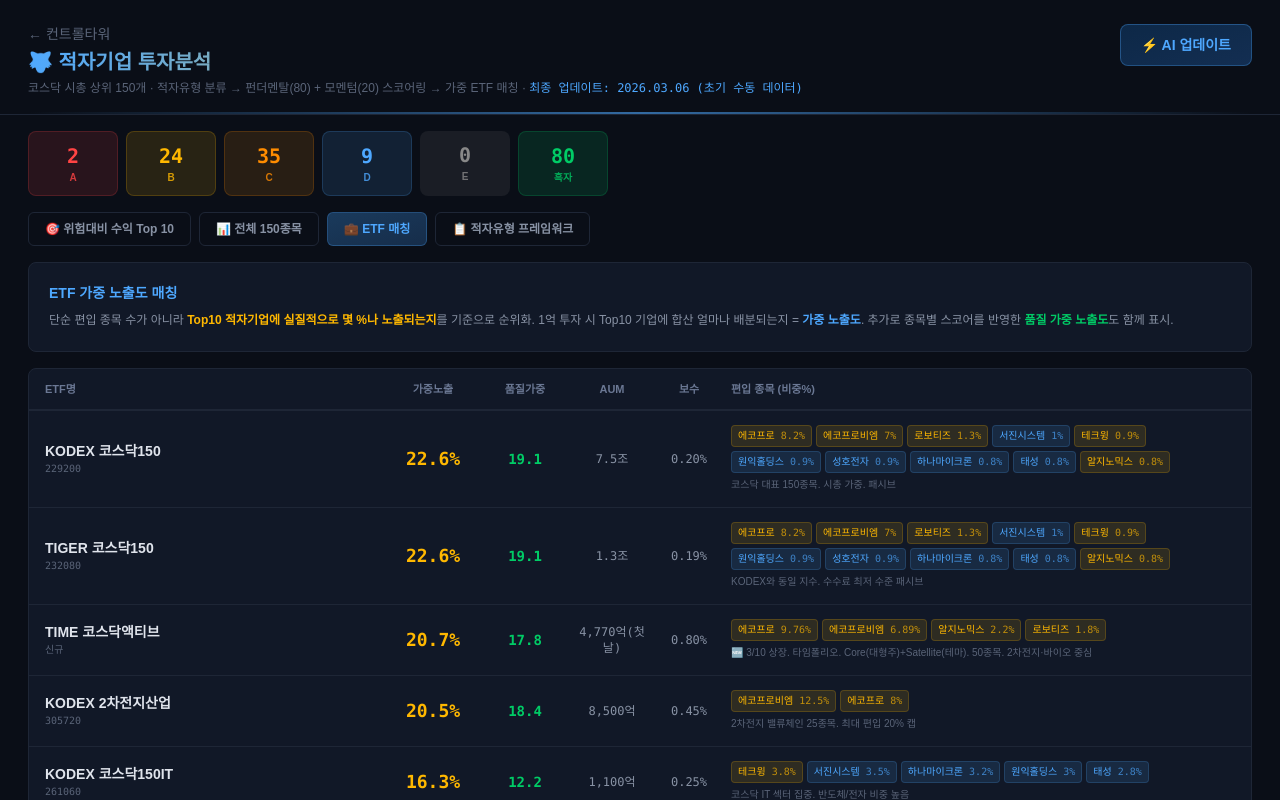
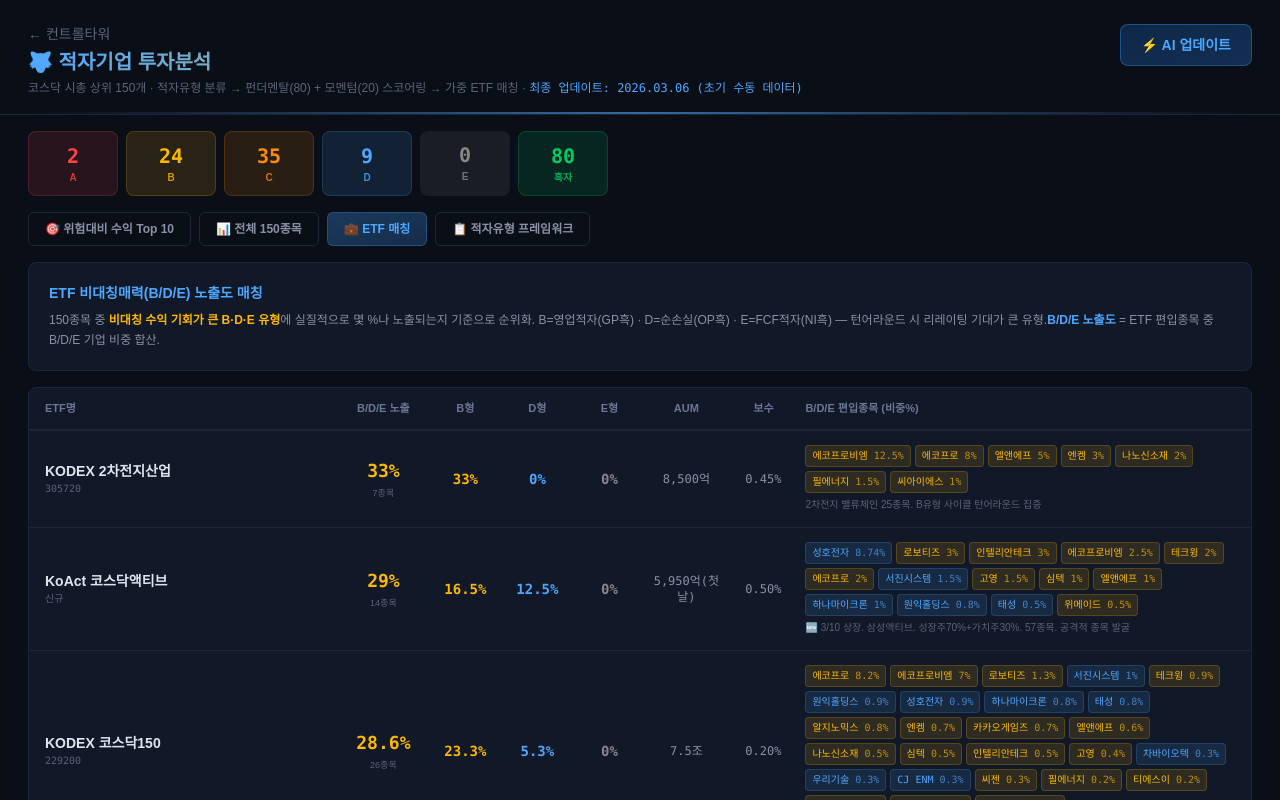
Before and after one commit to mib7514/wolfpack, a Next.js app: page /modules/deficit-analysis in a window 1280 px wide. Both pictures are taken after a click on the button "💼 ETF 매칭". Shown: the top 800 px of the page. Built offline with nearby package versions, Linux system fonts and the light colour scheme.

Commit message:
Update page.js

```diff
--- a/app/modules/deficit-analysis/page.js
+++ b/app/modules/deficit-analysis/page.js
@@ -227,78 +227,91 @@ const INITIAL_TOP10 = TOP10_DEFICIT.map((c) => {
 const ETF_DATA = [
   {
     name: "KODEX 코스닥150", code: "229200", aum: "7.5조", fee: "0.20%",
-    note: "코스닥 대표 150종목. 시총 가중. 패시브",
+    note: "코스닥 대표 150종목 패시브. 시총 가중. B/D/E 전종목 자연 편입",
     holdings: [
-      { name: "에코프로", weight: 8.2 },
-      { name: "에코프로비엠", weight: 7.0 },
-      { name: "로보티즈", weight: 1.3 },
-      { name: "테크윙", weight: 0.9 },
-      { name: "서진시스템", weight: 1.0 },
-      { name: "원익홀딩스", weight: 0.9 },
-      { name: "하나마이크론", weight: 0.8 },
-      { name: "성호전자", weight: 0.9 },
-      { name: "태성", weight: 0.8 },
-      { name: "알지노믹스", weight: 0.8 },
+      { name: "에코프로", weight: 8.2 }, { name: "에코프로비엠", weight: 7.0 },
+      { name: "로보티즈", weight: 1.3 }, { name: "테크윙", weight: 0.9 },
+      { name: "서진시스템", weight: 1.0 }, { name: "원익홀딩스", weight: 0.9 },
+      { name: "하나마이크론", weight: 0.8 }, { name: "성호전자", weight: 0.9 },
+      { name: "태성", weight: 0.8 }, { name: "알지노믹스", weight: 0.8 },
+      { name: "엔켐", weight: 0.7 }, { name: "카카오게임즈", weight: 0.7 },
+      { name: "나노신소재", weight: 0.5 }, { name: "심텍", weight: 0.5 },
+      { name: "인텔리안테크", weight: 0.5 }, { name: "고영", weight: 0.4 },
+      { name: "차바이오텍", weight: 0.3 }, { name: "엘앤에프", weight: 0.6 },
+      { name: "우리기술", weight: 0.3 }, { name: "CJ ENM", weight: 0.3 },
+      { name: "씨젠", weight: 0.3 }, { name: "필에너지", weight: 0.2 },
+      { name: "티에스이", weight: 0.2 }, { name: "네오위즈", weight: 0.2 },
+      { name: "위메이드", weight: 0.2 }, { name: "씨아이에스", weight: 0.1 },
+    ],
+  },
+  {
+    name: "TIGER 코스닥150", code: "232080", aum: "1.3조", fee: "0.19%",
+    note: "KODEX와 동일 지수. 최저 보수 패시브. B/D/E 전종목 자연 편입",
+    holdings: [
+      { name: "에코프로", weight: 8.2 }, { name: "에코프로비엠", weight: 7.0 },
+      { name: "로보티즈", weight: 1.3 }, { name: "테크윙", weight: 0.9 },
+      { name: "서진시스템", weight: 1.0 }, { name: "원익홀딩스", weight: 0.9 },
+      { name: "하나마이크론", weight: 0.8 }, { name: "성호전자", weight: 0.9 },
+      { name: "태성", weight: 0.8 }, { name: "알지노믹스", weight: 0.8 },
+      { name: "엔켐", weight: 0.7 }, { name: "카카오게임즈", weight: 0.7 },
+      { name: "나노신소재", weight: 0.5 }, { name: "심텍", weight: 0.5 },
+      { name: "인텔리안테크", weight: 0.5 }, { name: "고영", weight: 0.4 },
+      { name: "차바이오텍", weight: 0.3 }, { name: "엘앤에프", weight: 0.6 },
+      { name: "우리기술", weight: 0.3 }, { name: "CJ ENM", weight: 0.3 },
+      { name: "씨젠", weight: 0.3 }, { name: "필에너지", weight: 0.2 },
+      { name: "티에스이", weight: 0.2 }, { name: "네오위즈", weight: 0.2 },
+      { name: "위메이드", weight: 0.2 }, { name: "씨아이에스", weight: 0.1 },
     ],
   },
   {
     name: "TIME 코스닥액티브", code: "신규", aum: "4,770억(첫날)", fee: "0.80%",
-    note: "🆕 3/10 상장. 타임폴리오. Core(대형주)+Satellite(테마). 50종목. 2차전지·바이오 중심",
+    note: "🆕 3/10 상장. 타임폴리오. Core+Satellite. 50종목. 2차전지·바이오 중심",
     holdings: [
-      { name: "에코프로", weight: 9.76 },
-      { name: "에코프로비엠", weight: 6.89 },
-      { name: "알지노믹스", weight: 2.2 },
-      { name: "로보티즈", weight: 1.8 },
+      { name: "에코프로", weight: 9.76 }, { name: "에코프로비엠", weight: 6.89 },
+      { name: "알지노믹스", weight: 2.2 }, { name: "로보티즈", weight: 1.8 },
+      { name: "서진시스템", weight: 0.9 }, { name: "성호전자", weight: 0.7 },
+      { name: "태성", weight: 0.6 }, { name: "테크윙", weight: 0.7 },
+      { name: "하나마이크론", weight: 0.5 }, { name: "원익홀딩스", weight: 0.5 },
+      { name: "엘앤에프", weight: 1.5 }, { name: "나노신소재", weight: 0.8 },
     ],
   },
   {
     name: "KoAct 코스닥액티브", code: "신규", aum: "5,950억(첫날)", fee: "0.50%",
     note: "🆕 3/10 상장. 삼성액티브. 성장주70%+가치주30%. 57종목. 공격적 종목 발굴",
     holdings: [
-      { name: "성호전자", weight: 8.74 },
-      { name: "로보티즈", weight: 3.0 },
-      { name: "테크윙", weight: 2.0 },
-      { name: "서진시스템", weight: 1.5 },
+      { name: "성호전자", weight: 8.74 }, { name: "로보티즈", weight: 3.0 },
+      { name: "테크윙", weight: 2.0 }, { name: "서진시스템", weight: 1.5 },
+      { name: "에코프로비엠", weight: 2.5 }, { name: "에코프로", weight: 2.0 },
+      { name: "인텔리안테크", weight: 3.0 }, { name: "고영", weight: 1.5 },
+      { name: "심텍", weight: 1.0 }, { name: "엘앤에프", weight: 1.0 },
+      { name: "하나마이크론", weight: 1.0 }, { name: "원익홀딩스", weight: 0.8 },
+      { name: "태성", weight: 0.5 }, { name: "위메이드", weight: 0.5 },
     ],
   },
   {
     name: "KODEX 2차전지산업", code: "305720", aum: "8,500억", fee: "0.45%",
-    note: "2차전지 밸류체인 25종목. 최대 편입 20% 캡",
+    note: "2차전지 밸류체인 25종목. B유형 사이클 턴어라운드 집중",
     holdings: [
-      { name: "에코프로비엠", weight: 12.5 },
-      { name: "에코프로", weight: 8.0 },
-    ],
-  },
-  {
-    name: "TIGER 코스닥150", code: "232080", aum: "1.3조", fee: "0.19%",
-    note: "KODEX와 동일 지수. 수수료 최저 수준 패시브",
-    holdings: [
-      { name: "에코프로", weight: 8.2 },
-      { name: "에코프로비엠", weight: 7.0 },
-      { name: "로보티즈", weight: 1.3 },
-      { name: "테크윙", weight: 0.9 },
-      { name: "서진시스템", weight: 1.0 },
-      { name: "원익홀딩스", weight: 0.9 },
-      { name: "하나마이크론", weight: 0.8 },
-      { name: "성호전자", weight: 0.9 },
-      { name: "태성", weight: 0.8 },
-      { name: "알지노믹스", weight: 0.8 },
+      { name: "에코프로비엠", weight: 12.5 }, { name: "에코프로", weight: 8.0 },
+      { name: "엘앤에프", weight: 5.0 }, { name: "나노신소재", weight: 2.0 },
+      { name: "엔켐", weight: 3.0 }, { name: "필에너지", weight: 1.5 },
+      { name: "씨아이에스", weight: 1.0 },
     ],
   },
   {
     name: "KODEX 코스닥150IT", code: "261060", aum: "1,100억", fee: "0.25%",
-    note: "코스닥 IT 섹터 집중. 반도체/전자 비중 높음",
+    note: "코스닥 IT 섹터 집중. B/D유형 반도체장비 밀집",
     holdings: [
-      { name: "테크윙", weight: 3.8 },
-      { name: "서진시스템", weight: 3.5 },
-      { name: "하나마이크론", weight: 3.2 },
-      { name: "원익홀딩스", weight: 3.0 },
-      { name: "태성", weight: 2.8 },
+      { name: "테크윙", weight: 3.8 }, { name: "서진시스템", weight: 3.5 },
+      { name: "하나마이크론", weight: 3.2 }, { name: "원익홀딩스", weight: 3.0 },
+      { name: "태성", weight: 2.8 }, { name: "성호전자", weight: 2.0 },
+      { name: "심텍", weight: 1.8 }, { name: "고영", weight: 1.5 },
+      { name: "인텔리안테크", weight: 1.2 }, { name: "티에스이", weight: 1.0 },
     ],
   },
   {
     name: "TIGER 코리아휴머노이드로봇", code: "490600", aum: "2,800억", fee: "0.45%",
-    note: "휴머노이드 로봇 산업 집중. 레인보우로보틱스 15.7%",
+    note: "휴머노이드 로봇 산업 집중. B유형 로보티즈 10.9%",
     holdings: [
       { name: "로보티즈", weight: 10.9 },
     ],
@@ -312,36 +325,56 @@ const ETF_DATA = [
   },
   {
     name: "KoAct AI인프라액티브", code: "KoAct", aum: "2,100억", fee: "0.50%",
-    note: "삼성액티브. AI 인프라 핵심 기업. 반도체 장비·소재 집중",
+    note: "삼성액티브. AI 인프라 핵심. B/D유형 반도체장비 집중",
     holdings: [
-      { name: "테크윙", weight: 4.5 },
-      { name: "서진시스템", weight: 2.8 },
-      { name: "하나마이크론", weight: 2.2 },
+      { name: "테크윙", weight: 4.5 }, { name: "서진시스템", weight: 2.8 },
+      { name: "하나마이크론", weight: 2.2 }, { name: "고영", weight: 2.0 },
+      { name: "심텍", weight: 1.5 }, { name: "원익홀딩스", weight: 1.0 },
     ],
   },
   {
     name: "PLUS 코스닥150액티브", code: "신규(3/17)", aum: "상장 예정", fee: "0.15%",
-    note: "🔜 3/17 상장 예정. 한화. 코스닥150 기반 네거티브 스크리닝+30종목 집중. 최저 보수",
+    note: "🔜 3/17 상장 예정. 한화. 코스닥150 네거티브 스크리닝+30종목 압축. 최저 보수",
     holdings: [
-      { name: "에코프로", weight: 7.0 },
-      { name: "에코프로비엠", weight: 6.0 },
-      { name: "로보티즈", weight: 1.5 },
-      { name: "테크윙", weight: 1.0 },
+      { name: "에코프로", weight: 7.0 }, { name: "에코프로비엠", weight: 6.0 },
+      { name: "로보티즈", weight: 1.5 }, { name: "테크윙", weight: 1.0 },
+      { name: "서진시스템", weight: 1.5 }, { name: "성호전자", weight: 1.0 },
+      { name: "하나마이크론", weight: 0.8 }, { name: "태성", weight: 0.8 },
+      { name: "엘앤에프", weight: 1.2 }, { name: "원익홀딩스", weight: 0.5 },
     ],
   },
 ];
 
-// ETF 가중노출도 계산 (top10 리스트를 파라미터로 받아 동적 계산)
-function calcETFScores(top10Scored) {
+// ETF B/D/E 비대칭매력 노출도 계산 — 150종목 전체 대상
+function calcETFScores(allCompanies) {
+  const bdeCompanies = allCompanies.filter(c => c.type === "B" || c.type === "D" || c.type === "E");
+  const bdeNames = new Set(bdeCompanies.map(c => c.name));
+
   return ETF_DATA.map((etf) => {
-    const top10Names = new Set(top10Scored.map((c) => c.name));
-    const matchedHoldings = etf.holdings.filter((h) => top10Names.has(h.name));
-    const totalExposure = matchedHoldings.reduce((sum, h) => sum + h.weight, 0);
-    const qualityExposure = matchedHoldings.reduce((sum, h) => {
-      const comp = top10Scored.find((c) => c.name === h.name);
-      return sum + h.weight * (comp ? comp.totalScore / 100 : 0);
-    }, 0);
-    return { ...etf, matchedHoldings, totalExposure: Math.round(totalExposure * 10) / 10, qualityExposure: Math.round(qualityExposure * 10) / 10, matchCount: matchedHoldings.length };
+    // ETF 편입종목 중 B/D/E 유형만 필터
+    const matchedHoldings = (etf.holdings || [])
+      .filter(h => bdeNames.has(h.name))
+      .map(h => {
+        const comp = bdeCompanies.find(c => c.name === h.name);
+        return { ...h, type: comp?.type, detail: comp?.detail };
+      });
+
+    const bdeExposure = Math.round(matchedHoldings.reduce((s, h) => s + h.weight, 0) * 10) / 10;
+    const bdeCount = matchedHoldings.length;
+
+    // 유형별 노출도
+    const byType = { B: 0, D: 0, E: 0 };
+    matchedHoldings.forEach(h => { if (byType[h.type] !== undefined) byType[h.type] += h.weight; });
+    Object.keys(byType).forEach(k => { byType[k] = Math.round(byType[k] * 10) / 10; });
+
+    return {
+      ...etf,
+      matchedHoldings,
+      totalExposure: bdeExposure,
+      bdeCount,
+      byType,
+      matchCount: bdeCount,
+    };
   }).sort((a, b) => b.totalExposure - a.totalExposure);
 }
 
@@ -411,8 +444,8 @@ export default function DeficitAnalysisPage() {
   const [lastUpdate, setLastUpdate] = useState("2026.03.06 (초기 수동 데이터)");
   const [companies] = useState(SEED_COMPANIES);
 
-  // ETF 스코어를 top10 변경 시 자동 재계산
-  const etfScored = useMemo(() => calcETFScores(top10Data), [top10Data]);
+  // ETF B/D/E 노출도 — 150종목 전체 대상 계산
+  const etfScored = useMemo(() => calcETFScores(companies), [companies]);
 
   const handleAiUpdate = useCallback(async () => {
     setAiLoading(true);
@@ -685,28 +718,30 @@ export default function DeficitAnalysisPage() {
         {activeTab === "etf" && (
           <div>
             <div className="bg-[#111827] border border-[#1E2636] rounded-lg p-5 mb-4">
-              <div className="text-sm font-bold text-[#4EA8FF] mb-2">ETF 가중 노출도 매칭</div>
+              <div className="text-sm font-bold text-[#4EA8FF] mb-2">ETF 비대칭매력(B/D/E) 노출도 매칭</div>
               <div className="text-xs text-[#8892A4] leading-relaxed">
-                단순 편입 종목 수가 아니라 <span className="text-[#FFB800] font-bold">Top10 적자기업에 실질적으로 몇 %나 노출되는지</span>를 기준으로 순위화.
-                1억 투자 시 Top10 기업에 합산 얼마나 배분되는지 = <span className="text-[#4EA8FF] font-bold">가중 노출도</span>.
-                추가로 종목별 스코어를 반영한 <span className="text-[#00CC66] font-bold">품질 가중 노출도</span>도 함께 표시.
+                150종목 중 <span className="text-[#FFB800] font-bold">비대칭 수익 기회가 큰 B·D·E 유형</span>에 실질적으로 몇 %나 노출되는지 기준으로 순위화.
+                B=영업적자(GP흑) · D=순손실(OP흑) · E=FCF적자(NI흑) — 턴어라운드 시 리레이팅 기대가 큰 유형.
+                <span className="text-[#4EA8FF] font-bold">B/D/E 노출도</span> = ETF 편입종목 중 B/D/E 기업 비중 합산.
               </div>
             </div>
 
             <div className="bg-[#111827] border border-[#1E2636] rounded-lg overflow-hidden">
               {/* 헤더 */}
               <div className="grid gap-3 px-4 py-3 text-[11px] font-bold text-[#6B7894] border-b-2 border-[#1E2636]"
-                style={{ gridTemplateColumns: "2fr 80px 80px 70px 60px 3fr" }}>
+                style={{ gridTemplateColumns: "2fr 80px 60px 60px 60px 70px 60px 3fr" }}>
                 <span>ETF명</span>
-                <span className="text-center">가중노출</span>
-                <span className="text-center">품질가중</span>
+                <span className="text-center">B/D/E 노출</span>
+                <span className="text-center">B형</span>
+                <span className="text-center">D형</span>
+                <span className="text-center">E형</span>
                 <span className="text-center">AUM</span>
                 <span className="text-center">보수</span>
-                <span>편입 종목 (비중%)</span>
+                <span>B/D/E 편입종목 (비중%)</span>
               </div>
               {etfScored.map((etf) => (
-                <div key={etf.code} className="grid gap-3 px-4 py-3.5 border-b border-[#1E2636] items-center text-xs hover:bg-[#1A2030] transition"
-                  style={{ gridTemplateColumns: "2fr 80px 80px 70px 60px 3fr" }}>
+                <div key={etf.code || etf.name} className="grid gap-3 px-4 py-3.5 border-b border-[#1E2636] items-center text-xs hover:bg-[#1A2030] transition"
+                  style={{ gridTemplateColumns: "2fr 80px 60px 60px 60px 70px 60px 3fr" }}>
                   <div>
                     <div className="font-bold text-sm">{etf.name}</div>
                     <div className="text-[10px] text-[#5A6478] font-mono">{etf.code}</div>
@@ -715,17 +750,17 @@ export default function DeficitAnalysisPage() {
                     <span className={`font-mono text-lg font-black ${etf.totalExposure >= 15 ? "text-[#FFB800]" : etf.totalExposure >= 5 ? "text-[#4EA8FF]" : "text-[#5A6478]"}`}>
                       {etf.totalExposure}%
                     </span>
+                    <div className="text-[9px] text-[#5A6478]">{etf.bdeCount}종목</div>
                   </div>
-                  <div className="text-center">
-                    <span className="font-mono text-sm font-bold text-[#00CC66]">{etf.qualityExposure}</span>
-                  </div>
+                  <div className="text-center font-mono text-sm font-bold text-[#FFB800]">{etf.byType?.B || 0}%</div>
+                  <div className="text-center font-mono text-sm font-bold text-[#4EA8FF]">{etf.byType?.D || 0}%</div>
+                  <div className="text-center font-mono text-sm font-bold text-[#888]">{etf.byType?.E || 0}%</div>
                   <div className="text-center font-mono text-[#8892A4]">{etf.aum}</div>
                   <div className="text-center font-mono text-[#8892A4]">{etf.fee}</div>
                   <div>
                     <div className="flex flex-wrap gap-1 mb-1">
                       {etf.matchedHoldings.sort((a, b) => b.weight - a.weight).map((h) => {
-                        const comp = top10Data.find((c) => c.name === h.name);
-                        const dt = comp ? DEFICIT_TYPES[comp.type] : DEFICIT_TYPES["흑자"];
+                        const dt = DEFICIT_TYPES[h.type] || DEFICIT_TYPES["흑자"];
                         return (
                           <span key={h.name} className="text-[10px] px-1.5 py-0.5 rounded font-mono"
                             style={{ background: dt.bg, color: dt.color, border: `1px solid ${dt.color}30` }}>
@@ -742,12 +777,12 @@ export default function DeficitAnalysisPage() {
 
             {/* 전략 제안 */}
             <div className="bg-[#111827] border border-[#1E2636] rounded-lg p-5 mt-4">
-              <div className="text-sm font-bold text-[#FFB800] mb-2">💡 전략 제안</div>
+              <div className="text-sm font-bold text-[#FFB800] mb-2">💡 B/D/E 비대칭매력 투자 전략</div>
               <div className="text-xs text-[#8892A4] leading-relaxed space-y-1">
-                <p><strong className="text-[#E0E4EC]">Core (50%)</strong>: KODEX/TIGER 코스닥150 — 가중노출 22.6%. 10종목 전부 자연 편입. 최저 보수</p>
-                <p><strong className="text-[#E0E4EC]">Active (30%)</strong>: TIME 코스닥액티브 or KoAct 코스닥액티브 — 에코프로 9.8% 오버웨이트(TIME) 또는 성호전자 8.7% 집중(KoAct). 운용역 재량 알파 기대</p>
-                <p><strong className="text-[#E0E4EC]">Satellite (10%)</strong>: KODEX 2차전지산업 — 에코프로+비엠 합산 20.5%. B유형 사이클 턴어라운드 베팅</p>
-                <p><strong className="text-[#E0E4EC]">Alpha (10%)</strong>: 서진시스템·태성 직접 매수 — D유형 고점수 종목. 액티브 ETF에서도 비중 부족한 종목 오버웨이트</p>
+                <p><strong className="text-[#E0E4EC]">Core (50%)</strong>: KODEX/TIGER 코스닥150 — B/D/E 26종목 자연 편입(약 28%). 최저 보수로 광범위 노출</p>
+                <p><strong className="text-[#E0E4EC]">Active (30%)</strong>: TIME or KoAct 코스닥액티브 — 운용역이 B유형(에코프로·엘앤에프) 오버웨이트. 턴어라운드 타이밍 재량</p>
+                <p><strong className="text-[#E0E4EC]">Theme (10%)</strong>: KODEX 2차전지산업(B유형 33%) or 코스닥150IT(D유형 집중) — 특정 적자유형 집중 베팅</p>
+                <p><strong className="text-[#E0E4EC]">Alpha (10%)</strong>: D유형(서진시스템·태성) 직접 매수 — 영업흑자+일회성 적자, ETF 비중 부족 종목 오버웨이트</p>
               </div>
             </div>
           </div>
```
